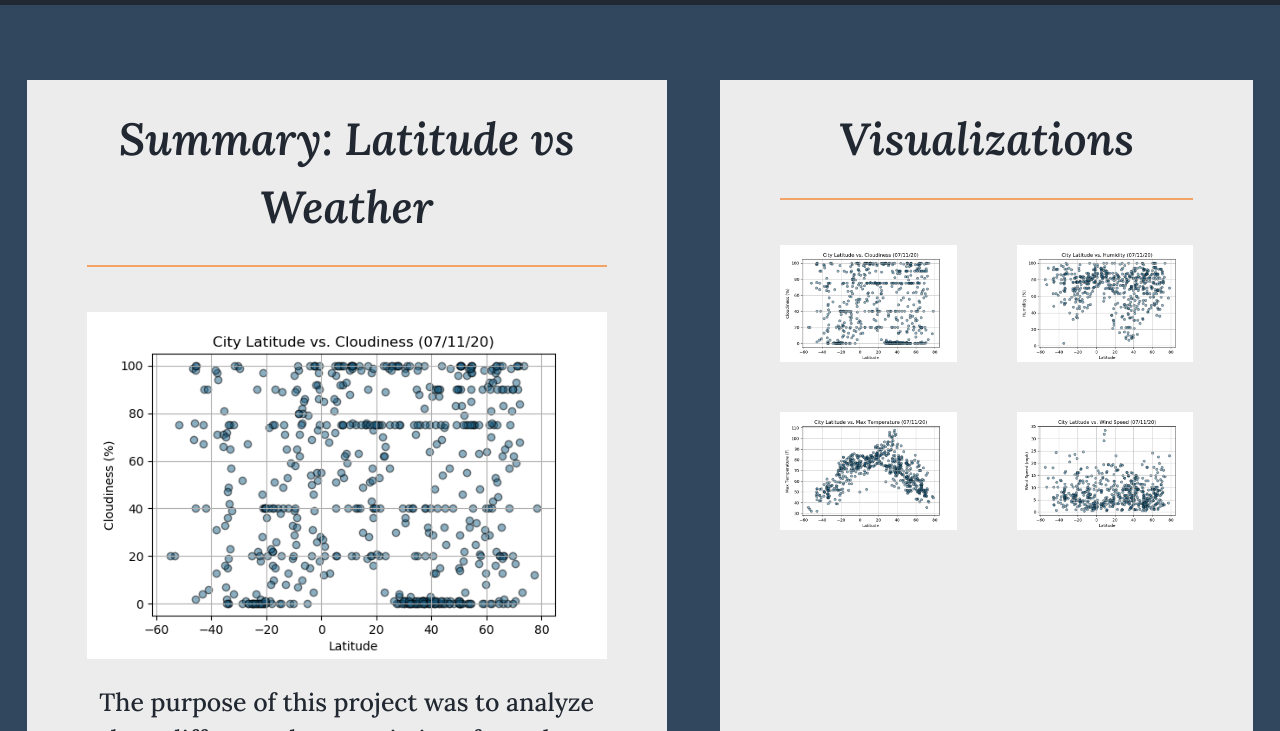
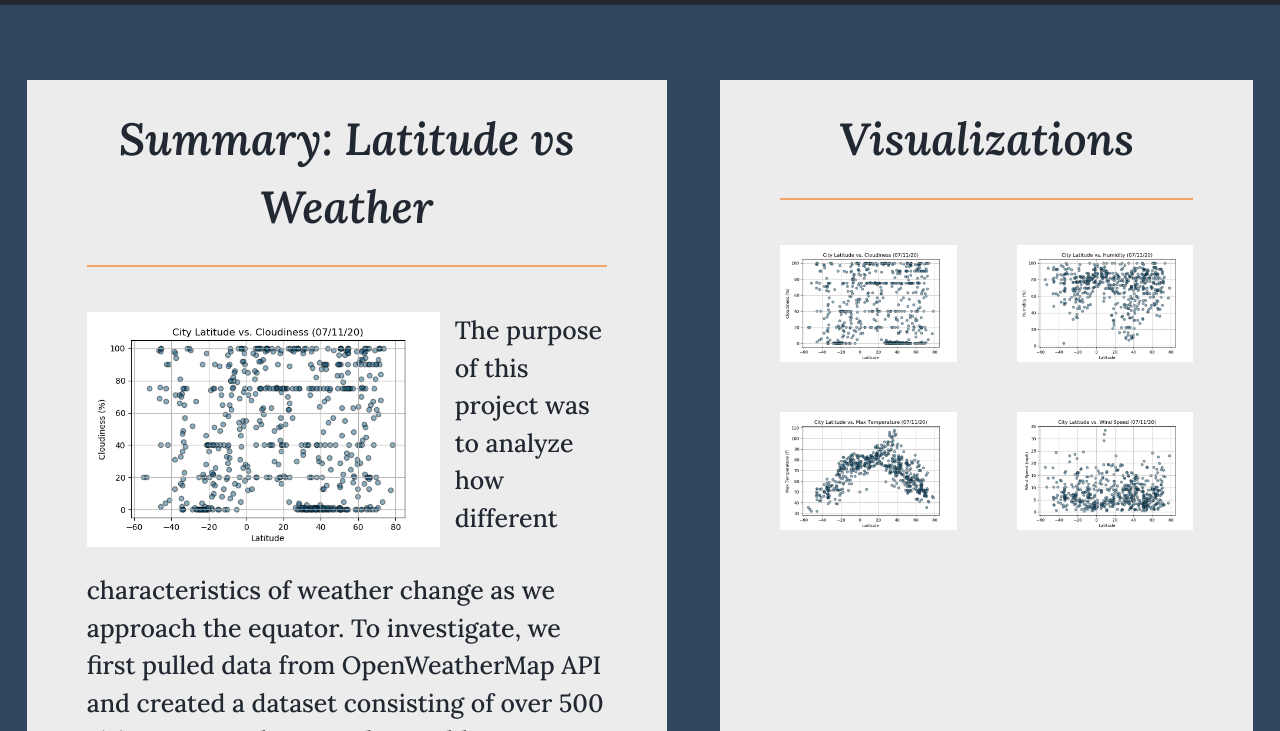
Before and after one commit to Autonomousse/Web-Design-Challenge, a plain HTML site: page WebVisualizations/html/index.html in a window 1280 px wide. Shown: the part 69-800 px from the top of the page. Drawn offline with nearby package versions, Linux system fonts and the light colour scheme.

Commit message:
Fixed image in summary and aligned text to the left

```diff
--- a/WebVisualizations/css/responsive.css
+++ b/WebVisualizations/css/responsive.css
@@ -76,7 +76,7 @@ margin: 0px 15px 20px 15px;
     font-family: 'Lora', serif;
     font-size: 25px;
     font-weight: 500;
-    text-align: center;
+    text-align: left;
     margin: 25px 15px 25px 15px;
 }
 
@@ -89,8 +89,8 @@ margin: 0px 15px 20px 15px;
 .img-float {
     float: left;
     padding: 25px 15px 25px 15px;
-    width: initial;
-    height: initial;
+    width: 383px;
+    height: 285.328px;
 }
 
 @media (max-width: 576px) {
```
